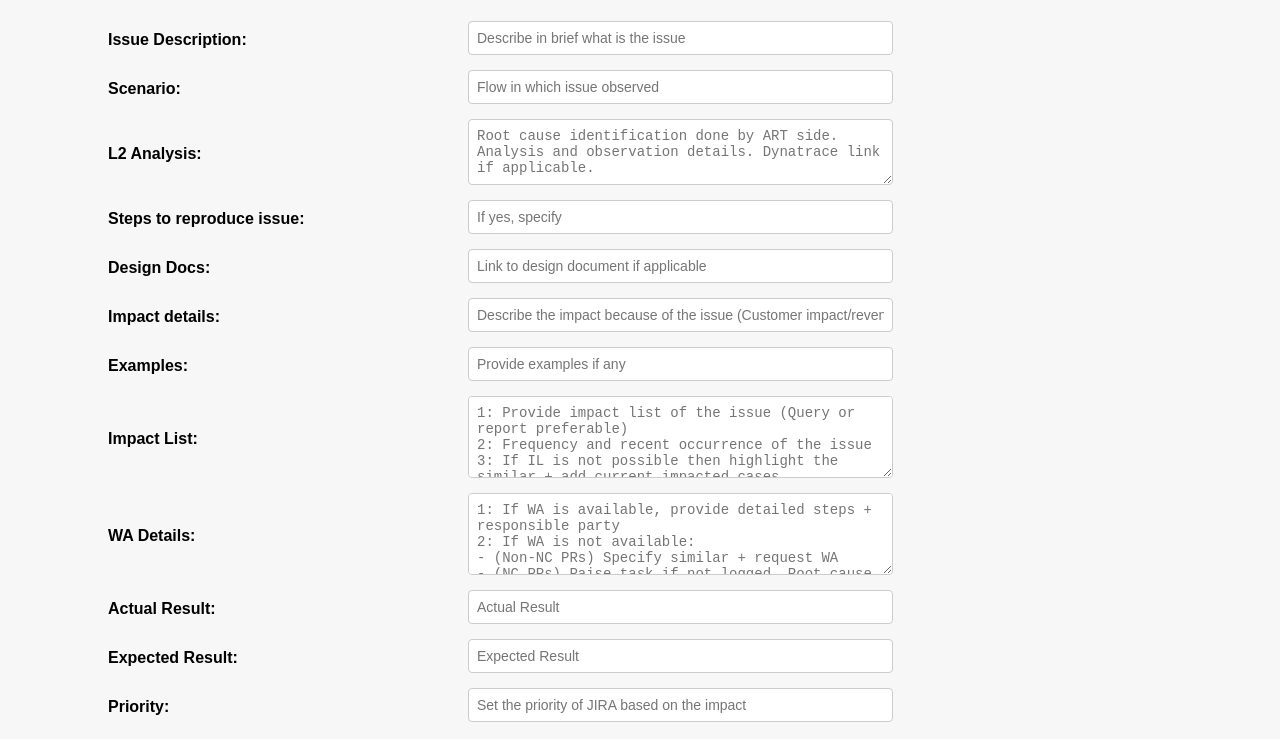
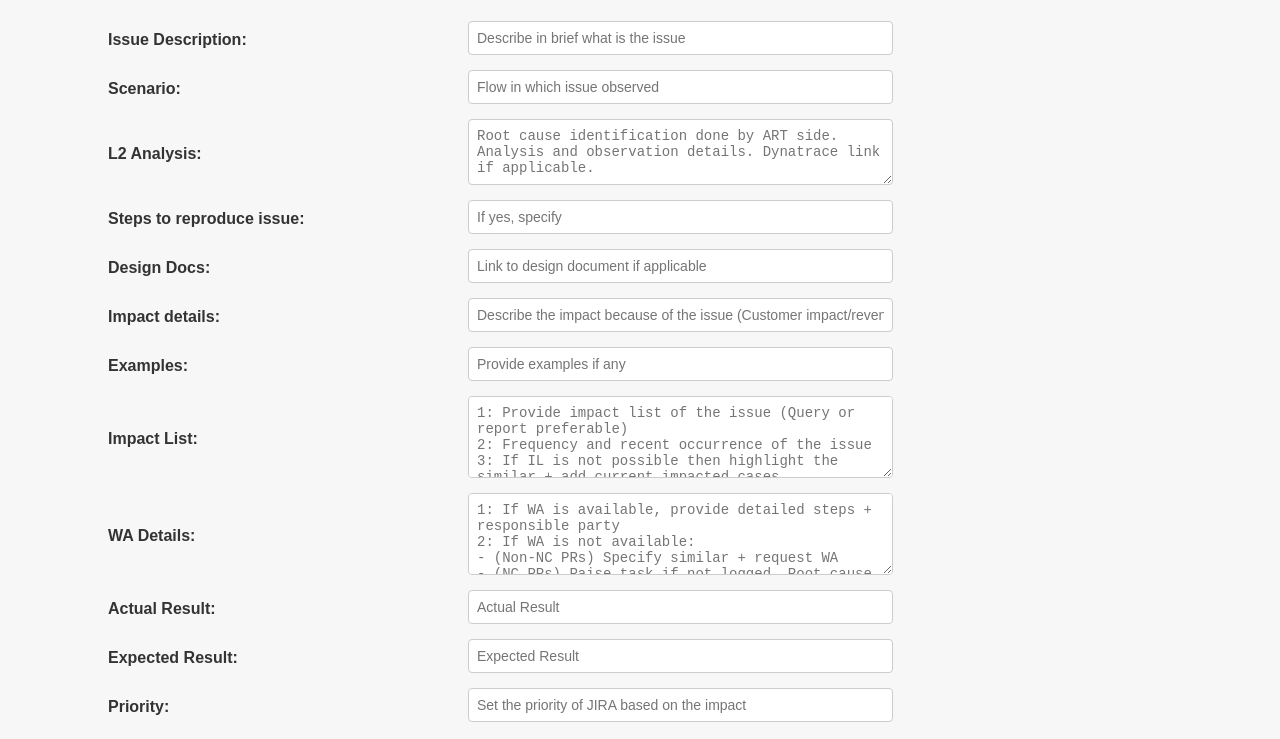
Before and after one commit to Aditya-Shukla1/MRI, a plain HTML site: page index.html in a window 1280 px wide. Shown: the part 61-800 px from the top of the page. Drawn offline with Linux system fonts and the light colour scheme.

Commit message:
style.css

```diff
--- a/style.css
+++ b/style.css
@@ -35,6 +35,7 @@ h1 {
 
 
 label {
+   color: var(--text-color);
  margin-top: 8px;
     margin-bottom: 5px;
     color: #333;
@@ -42,7 +43,7 @@ label {
     text-align: left;
     margin-right: 140px;
     display: inline-block;
-    color: var(--text-color);
+
 
 
 }
```
